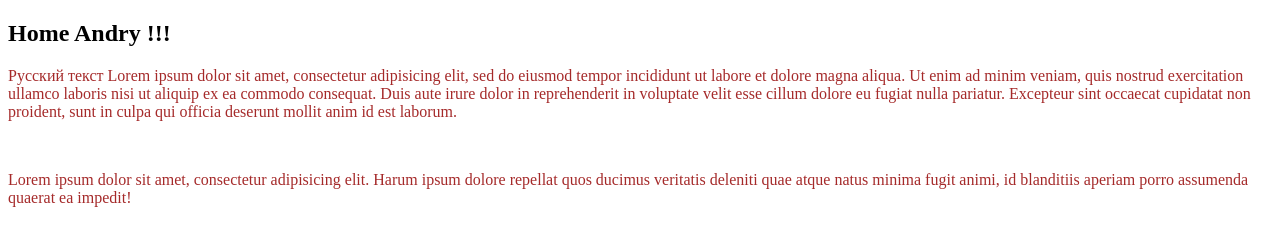
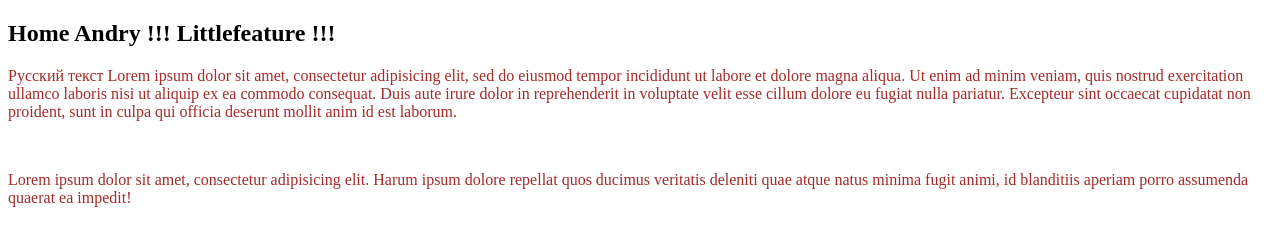
Before and after one commit to any-server/background-generator, a plain HTML site: page index.html in a window 1280 px wide. Drawn offline with Linux system fonts and the light colour scheme.

Commit message:
changing branch to littlefeature

```diff
--- a/index.html
+++ b/index.html
@@ -7,7 +7,7 @@
     </head>
     <body>
         <section>
-            <h2>Home Andry !!!</h2>
+            <h2>Home Andry !!! Littlefeature !!!</h2>
             <p>Русский текст Lorem ipsum dolor sit amet, consectetur adipisicing elit, sed do eiusmod
             tempor incididunt ut labore et dolore magna aliqua. Ut enim ad minim veniam,
             quis nostrud exercitation ullamco laboris nisi ut aliquip ex ea commodo
```
